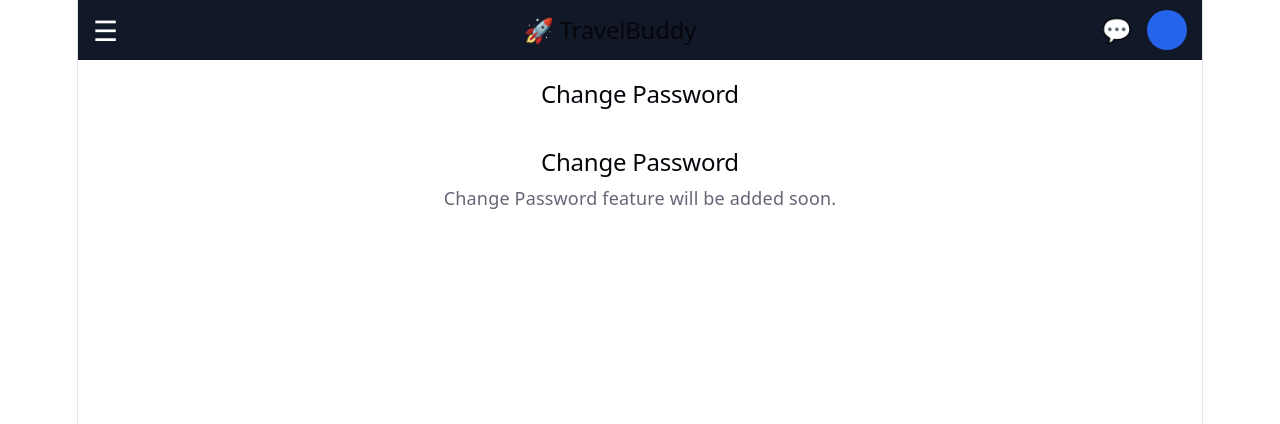
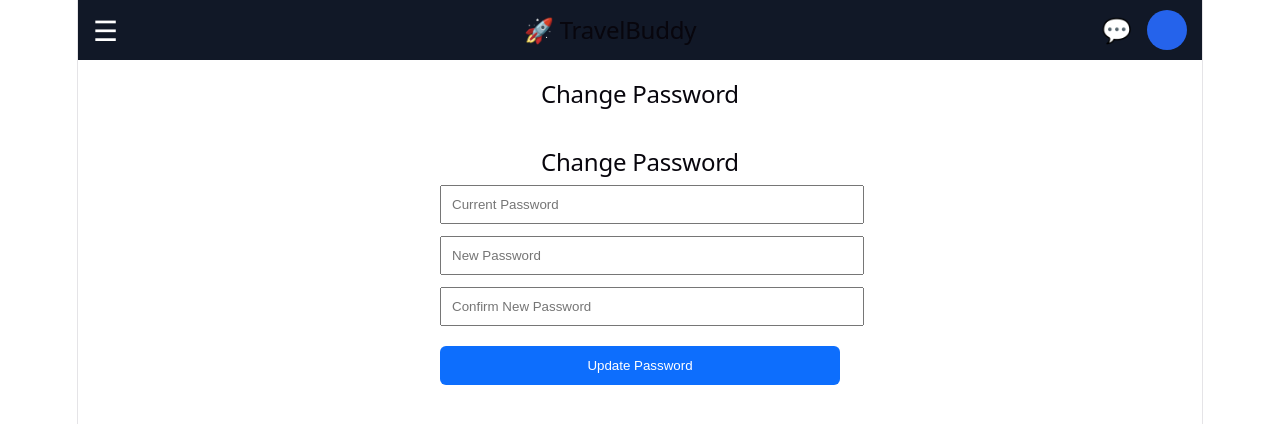
Before and after one commit to arnika44/TravelBuddy-frontend, a React app: page /change-password in a window 1280 px wide. Shown: the top 424 px of the page. Built offline with nearby package versions, Linux system fonts and the light colour scheme; the HTML template or start-up script is replaced by a standard one.

Commit message:
Implemented change password feature

```diff
--- a/src/pages/ChangePassword.jsx
+++ b/src/pages/ChangePassword.jsx
@@ -1,25 +1,124 @@
+import { useState } from "react";
+import axios from "axios";
 import Navbar from "../components/Navbar";
+
+const API = "https://travelbuddy-backend-4w7o.onrender.com";
 
 export default function ChangePassword() {
 
+  const user = JSON.parse(localStorage.getItem("user"));
+
+  const [currentPassword, setCurrentPassword] = useState("");
+  const [newPassword, setNewPassword] = useState("");
+  const [confirmPassword, setConfirmPassword] = useState("");
+
+  const changePassword = async () => {
+
+    if (newPassword !== confirmPassword) {
+
+      alert("Passwords do not match");
+
+      return;
+
+    }
+
+    try {
+
+      const res = await axios.post(`${API}/change-password`, {
+
+        phone: user.phone,
+        currentPassword,
+        newPassword
+
+      });
+
+      alert(res.data.message);
+
+      setCurrentPassword("");
+      setNewPassword("");
+      setConfirmPassword("");
+
+    } catch (err) {
+
+      alert(
+        err.response?.data?.message || "Password change failed"
+      );
+
+    }
+
+  };
+
   return (
+
     <div>
 
       <Navbar title="Change Password" />
 
       <div
         style={{
-          padding: "20px"
+          padding: "20px",
+          maxWidth: "400px",
+          margin: "auto"
         }}
       >
+
         <h2>Change Password</h2>
 
-        <p>
-          Change Password feature will be added soon.
-        </p>
+        <input
+          type="password"
+          placeholder="Current Password"
+          value={currentPassword}
+          onChange={(e) => setCurrentPassword(e.target.value)}
+          style={{
+            width: "100%",
+            padding: "10px",
+            marginBottom: "12px"
+          }}
+        />
+
+        <input
+          type="password"
+          placeholder="New Password"
+          value={newPassword}
+          onChange={(e) => setNewPassword(e.target.value)}
+          style={{
+            width: "100%",
+            padding: "10px",
+            marginBottom: "12px"
+          }}
+        />
+
+        <input
+          type="password"
+          placeholder="Confirm New Password"
+          value={confirmPassword}
+          onChange={(e) => setConfirmPassword(e.target.value)}
+          style={{
+            width: "100%",
+            padding: "10px",
+            marginBottom: "20px"
+          }}
+        />
+
+        <button
+          onClick={changePassword}
+          style={{
+            width: "100%",
+            padding: "12px",
+            background: "#0d6efd",
+            color: "white",
+            border: "none",
+            borderRadius: "6px",
+            cursor: "pointer"
+          }}
+        >
+          Update Password
+        </button>
+
       </div>
 
     </div>
+
   );
 
 }
```
